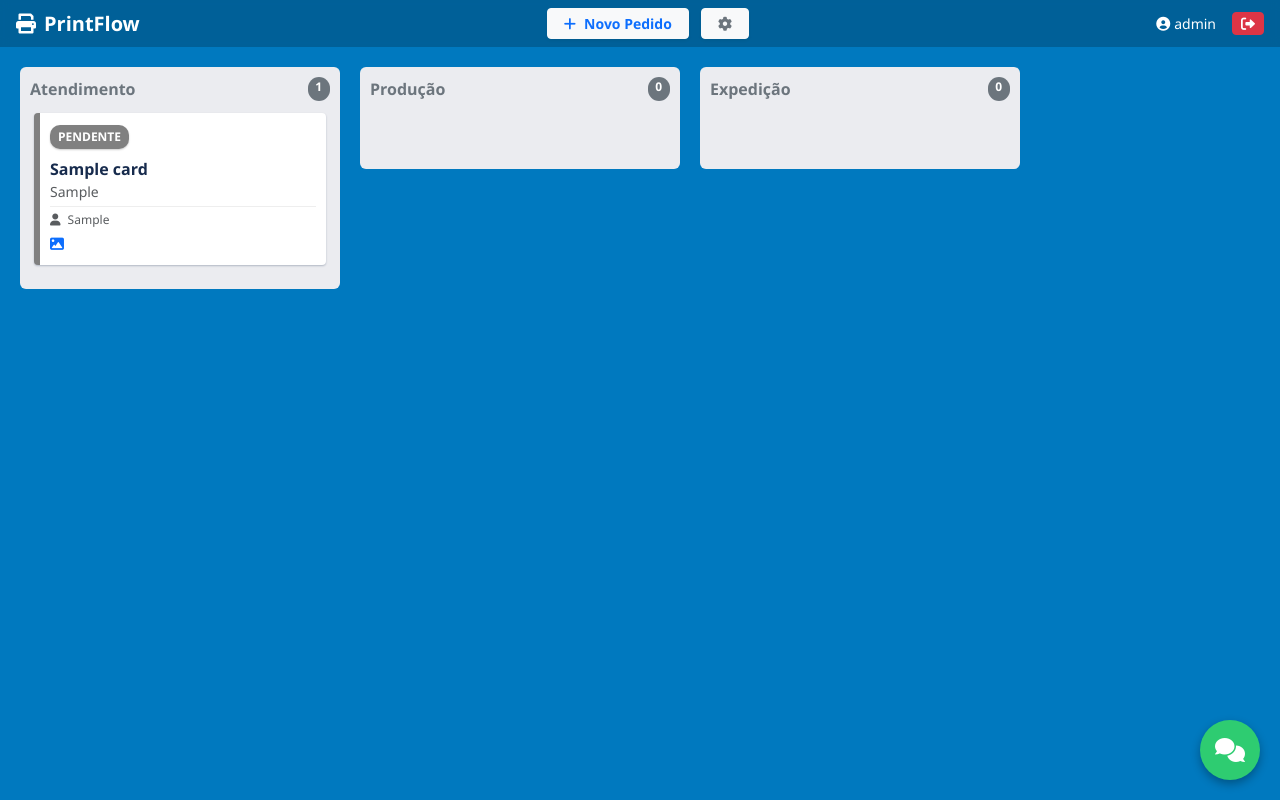
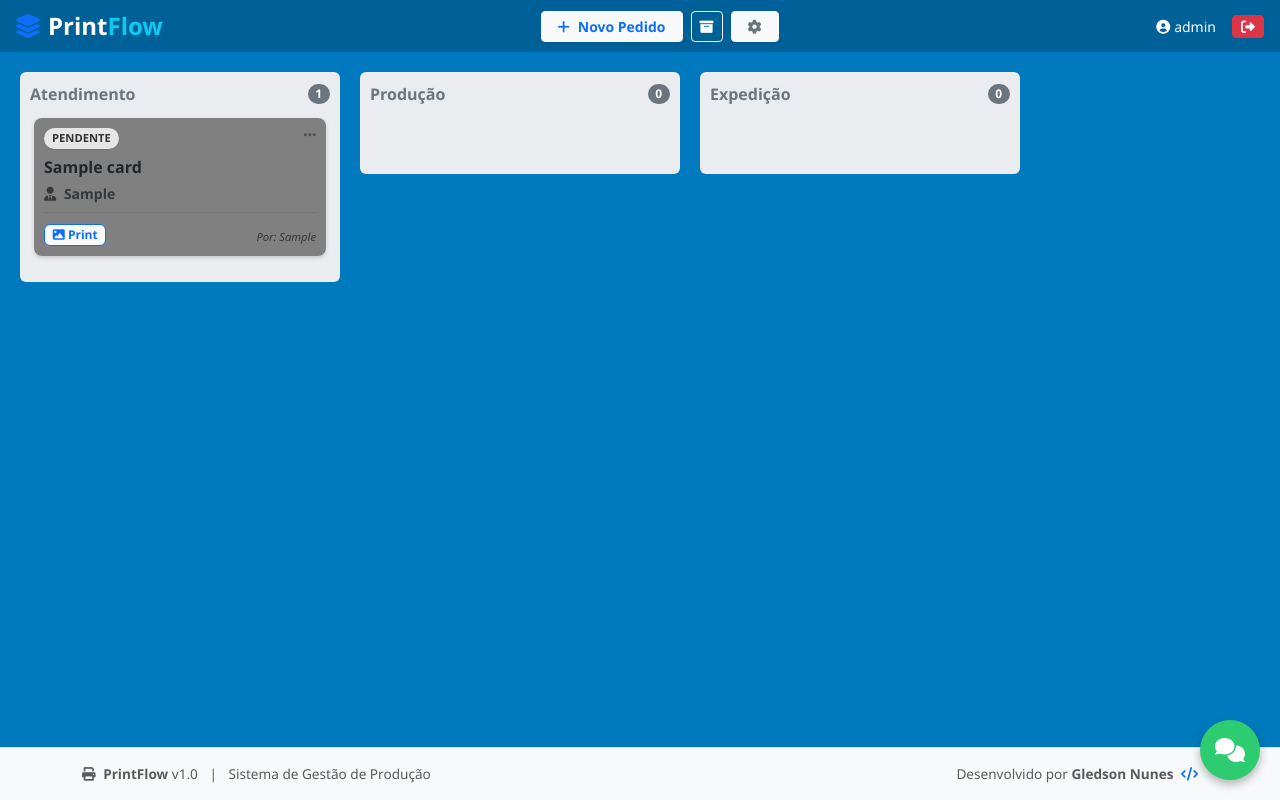
Before and after one commit to nunes1886/printflow, a Flask app: page / in a window 1280 px wide. Run offline with Flask 3, Linux system fonts and the light colour scheme; a user stored in the database is signed in; tables that the repository leaves empty hold one stand-in row (values such as "Sample post").

Commit message:
Visual final: Cards coloridos, Footer e Sistema de Arquivos

```diff
--- a/app.py
+++ b/app.py
@@ -366,6 +366,38 @@ def limpar_chat():
     except Exception as e:
         return jsonify({'error': str(e)}), 500
 
+# --- NOVAS ROTAS PARA ARQUIVADOS ---
+
+@app.route('/api/arquivados')
+@login_required
+def api_arquivados():
+    # Busca os ultimos 50 cards arquivados
+    cards = Card.query.filter_by(is_archived=True).order_by(Card.id.desc()).limit(50).all()
+    lista = []
+    for c in cards:
+        lista.append({
+            'id': c.id,
+            'titulo': c.titulo,
+            'cliente': c.cliente,
+            'data': c.data_criacao,
+            'criado_por': c.created_by
+        })
+    return jsonify(lista)
+
+@app.route('/desarquivar/<int:card_id>', methods=['POST'])
+@login_required
+def desarquivar_card(card_id):
+    if current_user.funcao != 'admin':
+        return jsonify({'error': 'Apenas admin pode restaurar'}), 403
+
+    card = Card.query.get(card_id)
+    if card:
+        card.is_archived = False
+        db.session.commit()
+        atualizar_versao() # Atualiza a tela de todo mundo
+        return jsonify({'success': True})
+    return jsonify({'error': 'Card não encontrado'}), 404
+
 if __name__ == '__main__':
     # Cria o banco se não existir
     if not os.path.exists(os.path.join(basedir, 'printflow.db')):
--- a/templates/index.html
+++ b/templates/index.html
@@ -56,36 +56,39 @@
         min-height: 50px;
       }
 
-      /* CARD ESTILO NOVO */
+      /* CARD ESTILO NOVO (COLORIDO) */
       .trello-card {
-        background-color: #fff;
-        border-radius: 4px;
-        box-shadow: 0 1px 2px rgba(9, 30, 66, 0.25);
+        border-radius: 8px;
+        box-shadow: 0 2px 4px rgba(0, 0, 0, 0.15);
         padding: 10px;
-        margin-bottom: 10px;
-        cursor: pointer;
-        color: #172b4d;
-        border-left-width: 6px;
-        border-left-style: solid;
+        margin-bottom: 12px;
+        cursor: grab;
+        color: #212529;
         white-space: normal;
         position: relative;
-        transition: transform 0.1s;
+        transition: transform 0.1s, box-shadow 0.1s;
+        border: none;
       }
       .trello-card:hover {
-        transform: translateY(-2px);
-        background: #f4f5f7;
+        transform: translateY(-3px);
+        box-shadow: 0 4px 8px rgba(0, 0, 0, 0.2);
+        filter: brightness(0.98);
+      }
+      .trello-card:active {
+        cursor: grabbing;
       }
 
-      .status-badge {
-        font-size: 0.75rem;
-        padding: 3px 8px;
-        border-radius: 10px;
-        color: white;
+      .status-badge-light {
+        font-size: 0.7rem;
+        padding: 2px 8px;
+        border-radius: 12px;
+        background-color: rgba(255, 255, 255, 0.8);
+        color: #333;
         font-weight: bold;
         text-transform: uppercase;
-        margin-bottom: 8px;
+        margin-bottom: 6px;
         display: inline-block;
-        box-shadow: 0 1px 2px rgba(0, 0, 0, 0.2);
+        box-shadow: 0 1px 1px rgba(0, 0, 0, 0.1);
       }
 
       /* CHAT STYLES */
@@ -108,7 +111,6 @@
         background: #27ae60;
         transform: scale(1.1);
       }
-
       .chat-notification {
         background-color: #e74c3c !important;
         animation: pulse 1.5s infinite;
@@ -124,7 +126,6 @@
           box-shadow: 0 0 0 0 rgba(231, 76, 60, 0);
         }
       }
-
       .chat-container {
         height: calc(100vh - 160px);
         overflow-y: auto;
@@ -163,6 +164,16 @@
         text-align: right;
         margin-top: 4px;
       }
+
+      /* ESCONDER SCROLLBAR */
+      .board-canvas::-webkit-scrollbar,
+      .list-cards::-webkit-scrollbar {
+        display: none;
+      }
+      .board-canvas,
+      .list-cards {
+        scrollbar-width: none;
+      }
     </style>
   </head>
   <body>
@@ -170,14 +181,26 @@
     <audio id="soundCard" src="/static/sounds/new_card.mp3"></audio>
 
     <div class="navbar-custom">
-      <div class="fw-bold fs-5"><i class="fas fa-print me-2"></i>PrintFlow</div>
+      <a class="navbar-brand fw-bold" href="/" style="font-size: 1.5rem">
+        <i class="fas fa-layer-group text-primary me-2"></i>Print<span
+          style="color: #0dcaf0"
+          >Flow</span
+        >
+      </a>
       {% if user.is_admin %}
-      <div>
+      <div class="d-flex align-items-center">
         <button
           class="btn btn-light text-primary fw-bold btn-sm px-3 shadow-sm"
           onclick="abrirModalCriar()"
         >
           <i class="fas fa-plus me-2"></i>Novo Pedido
+        </button>
+        <button
+          class="btn btn-outline-light btn-sm ms-2"
+          onclick="abrirModalArquivos()"
+          title="Ver Arquivados"
+        >
+          <i class="fas fa-archive"></i>
         </button>
         <a
           href="/configuracoes"
@@ -199,7 +222,7 @@
       {% for setor in setores %}
       <div class="kanban-list">
         <div
-          class="list-header fw-bold text-secondary mb-2 d-flex justify-content-between"
+          class="list-header fw-bold text-secondary mb-2 d-flex justify-content-between align-items-center"
         >
           {{ setor.nome }}
           <span class="badge bg-secondary rounded-pill"
@@ -213,39 +236,47 @@
           data-setor-id="{{ setor.id }}"
         >
           {% for card in setor.cards %} {% if not card.is_archived %}
+
           <div
             class="trello-card"
             data-id="{{ card.id }}"
             onclick="abrirModalEditar('{{ card.id }}')"
-            style="border-left-color: {{ card.status_ref.cor if card.status_ref and card.status_ref.cor else '#ccc' }} !important;"
+            style="background-color: {{ card.status_ref.cor if card.status_ref and card.status_ref.cor else '#fff' }};"
           >
-            <div
-              class="status-badge"
-              style="background-color: {{ card.status_ref.cor if card.status_ref and card.status_ref.cor else '#ccc' }};"
-            >
-              {{ card.status_ref.nome if card.status_ref else 'Sem Status' }}
+            <div class="d-flex justify-content-between align-items-start">
+              <div class="status-badge-light">
+                {{ card.status_ref.nome if card.status_ref else 'Sem Status' }}
+              </div>
+              <i class="fas fa-ellipsis-h small text-dark opacity-50"></i>
             </div>
 
-            <div class="fw-bold">{{ card.titulo }}</div>
-            <div class="small text-muted">{{ card.cliente }}</div>
+            <div class="fw-bold mb-1 text-dark" style="font-size: 1rem">
+              {{ card.titulo }}
+            </div>
+            <div class="small text-dark fw-semibold mb-2" style="opacity: 0.8">
+              <i class="fas fa-user-tie me-1"></i> {{ card.cliente }}
+            </div>
 
-            {% if card.created_by %}
             <div
-              class="small text-muted mt-1"
-              style="
-                font-size: 0.75rem;
-                border-top: 1px solid #eee;
-                padding-top: 4px;
-              "
+              class="d-flex justify-content-between align-items-end mt-2 pt-2 border-top border-dark border-opacity-10"
             >
-              <i class="fas fa-user me-1"></i> {{ card.created_by }}
+              <div>
+                {% if card.imagem_path %}
+                <span class="badge bg-light text-primary border border-primary">
+                  <i class="fas fa-image"></i> Print
+                </span>
+                {% endif %}
+              </div>
+
+              {% if card.created_by %}
+              <div
+                class="small text-dark fst-italic"
+                style="font-size: 0.7rem; opacity: 0.8"
+              >
+                Por: {{ card.created_by }}
+              </div>
+              {% endif %}
             </div>
-            {% endif %} {% if card.imagem_path %}
-            <i
-              class="fas fa-image text-primary small mt-2"
-              title="Ver Print"
-            ></i>
-            {% endif %}
           </div>
           {% endif %} {% endfor %}
         </div>
@@ -457,6 +488,45 @@
       </div>
     </div>
 
+    <div class="modal fade" id="modalArquivos" tabindex="-1">
+      <div class="modal-dialog">
+        <div class="modal-content">
+          <div class="modal-header bg-secondary text-white">
+            <h5 class="modal-title">
+              <i class="fas fa-archive me-2"></i>Pedidos Arquivados
+            </h5>
+            <button
+              type="button"
+              class="btn-close btn-close-white"
+              data-bs-dismiss="modal"
+            ></button>
+          </div>
+          <div class="modal-body p-0">
+            <div id="listaArquivados" class="list-group list-group-flush"></div>
+          </div>
+        </div>
+      </div>
+    </div>
+
+    <footer class="mt-5 py-3 bg-light text-muted text-center border-top">
+      <div class="container" style="font-size: 0.85rem">
+        <div class="row align-items-center">
+          <div class="col-md-6 text-md-start mb-2 mb-md-0">
+            <span
+              ><i class="fas fa-print me-1"></i>
+              <strong>PrintFlow</strong> v1.0</span
+            >
+            <span class="mx-2">|</span>
+            <span>Sistema de Gestão de Produção</span>
+          </div>
+          <div class="col-md-6 text-md-end">
+            Desenvolvido por <strong>Gledson Nunes</strong>
+            <i class="fas fa-code text-primary ms-1"></i>
+          </div>
+        </div>
+      </div>
+    </footer>
+
     <script src="https://cdn.jsdelivr.net/npm/bootstrap@5.3.0/dist/js/bootstrap.bundle.min.js"></script>
     <script src="https://cdn.jsdelivr.net/npm/sortablejs@latest/Sortable.min.js"></script>
     <script>
@@ -479,6 +549,9 @@
       });
 
       var taskModal = new bootstrap.Modal(document.getElementById("taskModal"));
+      var arquivosModal = new bootstrap.Modal(
+        document.getElementById("modalArquivos")
+      );
       var form = document.getElementById("formTask");
 
       function abrirModalCriar() {
@@ -505,7 +578,6 @@
             document.getElementById("cardSetor").value = data.setor_id;
             document.getElementById("cardStatus").value = data.status_id;
 
-            // Mostrar Criador
             if (data.created_by) {
               const infoDiv = document.getElementById("infoCriador");
               infoDiv.innerHTML = `<i class="fas fa-info-circle"></i> Criado por <strong>${data.created_by}</strong> em ${data.created_at}`;
@@ -525,6 +597,52 @@
           });
       }
 
+      // --- FUNÇÕES DE ARQUIVO ---
+      function abrirModalArquivos() {
+        let lista = document.getElementById("listaArquivados");
+        lista.innerHTML =
+          '<div class="p-3 text-center text-muted">Carregando...</div>';
+        arquivosModal.show();
+
+        fetch("/api/arquivados")
+          .then((r) => r.json())
+          .then((data) => {
+            lista.innerHTML = "";
+            if (data.length === 0) {
+              lista.innerHTML =
+                '<div class="p-3 text-center text-muted">Nenhum pedido arquivado.</div>';
+              return;
+            }
+            data.forEach((item) => {
+              lista.innerHTML += `
+                        <div class="list-group-item d-flex justify-content-between align-items-center">
+                            <div>
+                                <strong>${item.titulo}</strong> <br>
+                                <small class="text-muted">${item.cliente} - ${item.data}</small>
+                            </div>
+                            <button class="btn btn-sm btn-outline-primary" onclick="desarquivarCard(${item.id})">
+                                <i class="fas fa-undo"></i> Restaurar
+                            </button>
+                        </div>
+                    `;
+            });
+          });
+      }
+
+      function desarquivarCard(id) {
+        if (!confirm("Restaurar este pedido para o quadro?")) return;
+        fetch("/desarquivar/" + id, { method: "POST" })
+          .then((r) => r.json())
+          .then((data) => {
+            if (data.success) {
+              arquivosModal.hide();
+              location.reload();
+            } else {
+              alert("Erro ao restaurar");
+            }
+          });
+      }
+
       function excluirCard() {
         if (confirm("Excluir PERMANENTEMENTE?"))
           fetch("/excluir/" + document.getElementById("cardId").value, {
@@ -534,7 +652,6 @@
           });
       }
 
-      // FUNÇÃO ARQUIVAR
       function arquivarCard() {
         if (confirm("Deseja arquivar este card? (Ele sumirá do quadro)"))
           fetch("/arquivar/" + document.getElementById("cardId").value, {
@@ -570,7 +687,7 @@
       // --- AUTO REFRESH & CHAT & SONS ---
       let versaoLocal = null;
       let lastChatId = 0;
-      let localLastCardId = 0; // Controle para som de card
+      let localLastCardId = 0;
       let mousePressionado = false;
 
       document.body.onmousedown = () => (mousePressionado = true);
@@ -584,7 +701,6 @@
       });
 
       function playSound(type) {
-        // Navegadores bloqueiam som sem interação. O usuário deve ter clicado na pg alguma vez.
         try {
           if (type === "msg") document.getElementById("soundMsg").play();
           if (type === "card") document.getElementById("soundCard").play();
@@ -598,7 +714,6 @@
         fetch("/verificar_atualizacao?t=" + new Date().getTime())
           .then((r) => r.json())
           .then((data) => {
-            // Primeira carga
             if (versaoLocal === null) {
               versaoLocal = data.timestamp;
               lastChatId = data.chat_id;
@@ -606,24 +721,17 @@
               carregarChat();
               return;
             }
-
-            // SE HOUVER MUDANÇA GLOBAL (Reload na tela)
             if (data.timestamp > versaoLocal) {
-              // Verifica se foi um card novo antes de recarregar
               if (data.last_card_id > localLastCardId) {
                 playSound("card");
               }
-              // Dá um tempinho pro som tocar e recarrega
               setTimeout(() => location.reload(), 500);
               return;
             }
-
-            // NOTIFICAÇÃO DE CHAT (Sem reload, só som e badge)
             if (data.chat_id > lastChatId) {
               lastChatId = data.chat_id;
               carregarChat();
               playSound("msg");
-
               if (!chatOffcanvas.classList.contains("show")) {
                 document
                   .getElementById("btnChatGlobal")
@@ -671,16 +779,11 @@
       }
 
       function limparChat() {
-        if (
-          confirm(
-            "Tem certeza que deseja apagar TODAS as mensagens do chat para todos?"
-          )
-        ) {
+        if (confirm("Tem certeza que deseja apagar TODAS as mensagens?")) {
           fetch("/chat/limpar", { method: "POST" })
             .then((r) => r.json())
             .then((data) => {
               if (data.success) {
-                // Força recarregamento visual imediato
                 carregarChat();
               } else {
                 alert("Erro: " + (data.error || "Desconhecido"));
```
